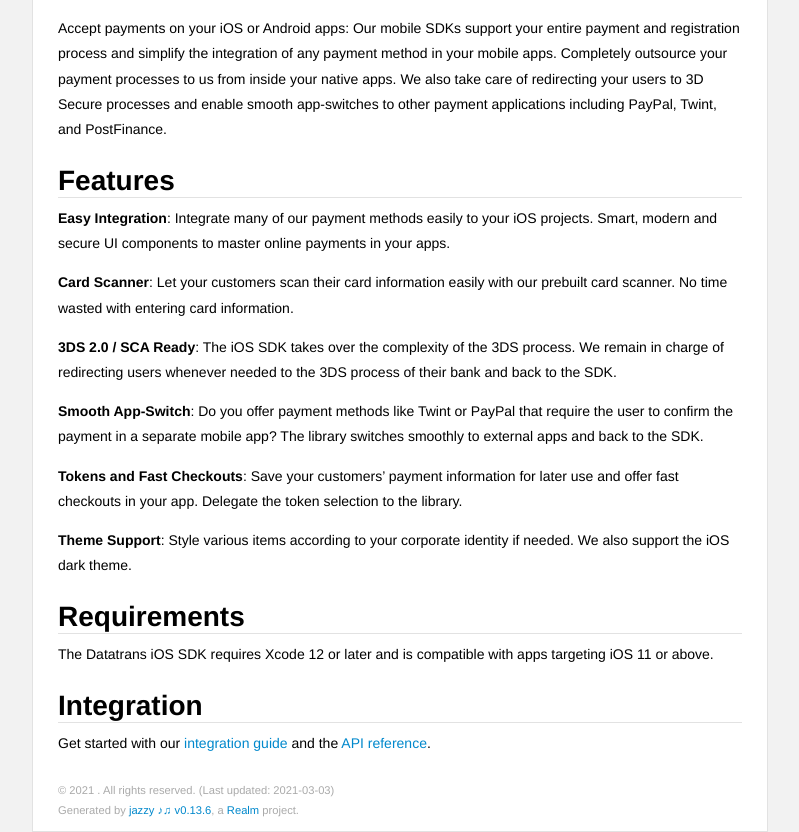
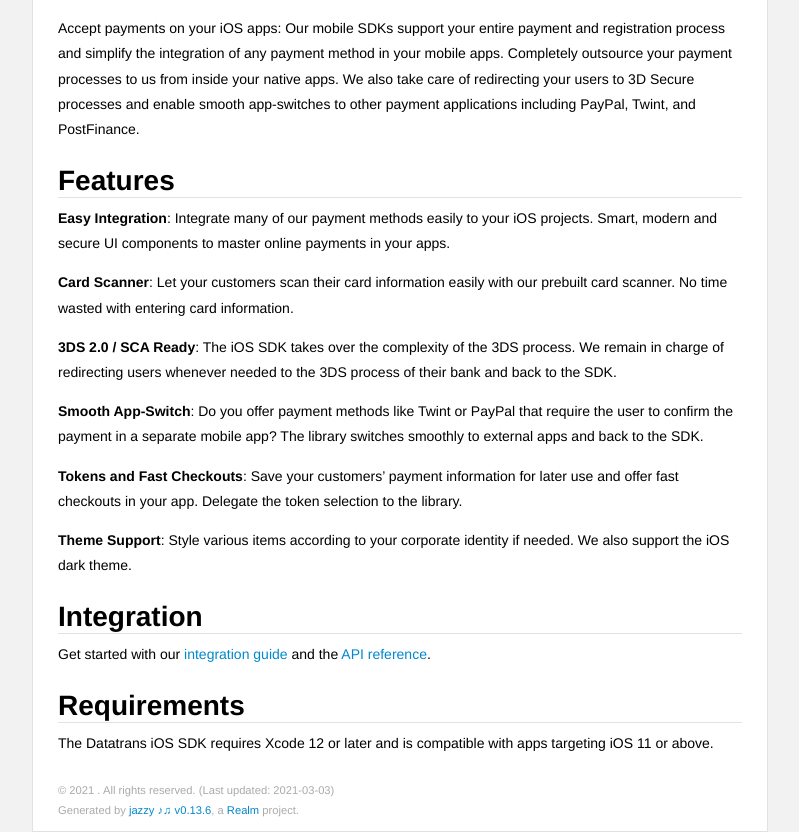
Before and after one commit to datatrans/ios-sdk, a plain HTML site: page docs/docsets/Datatrans.docset/Contents/Resources/Documents/index.html in a window 1280 px wide. Shown: the part 1072-1904 px from the top of the page, without its empty margins (364-1163 px from the left). Drawn offline with Linux system fonts and the light colour scheme; files that its build step writes are made by us from their sources; files whose address does not match are found by name.

Commit message:
Update README.md (#1)
* Update README.md

Corrected various typos in README.md

* Update API reference with README

Co-authored-by: Patrick Fompeyrine <patrick.fompeyrine@ieffects.com>

```diff
--- a/docs/docsets/Datatrans.docset/Contents/Resources/Documents/index.html
+++ b/docs/docsets/Datatrans.docset/Contents/Resources/Documents/index.html
@@ -116,7 +116,7 @@
 <a href="https://raw.githubusercontent.com/datatrans/ios-sdk/master/LICENSE"><img src="https://img.shields.io/badge/License-Datatrans-lightgrey" alt="License"></a>
 <a href="https://github.com/datatrans/ios-sdk"><img src="https://img.shields.io/badge/platform-ios-0BAF73" alt="Platform"></a></p>
 
-<p>Accept payments on your iOS or Android apps: Our mobile SDKs support your entire payment and registration process and simplify the integration of any payment method in your mobile apps. Completely outsource your payment processes to us from inside your native apps. We also take care of redirecting your users to 3D Secure processes and enable smooth app-switches to other payment applications including PayPal, Twint, and PostFinance.</p>
+<p>Accept payments on your iOS apps: Our mobile SDKs support your entire payment and registration process and simplify the integration of any payment method in your mobile apps. Completely outsource your payment processes to us from inside your native apps. We also take care of redirecting your users to 3D Secure processes and enable smooth app-switches to other payment applications including PayPal, Twint, and PostFinance.</p>
 <h2 id='strong-features-strong' class='heading'><strong>Features</strong></h2>
 
 <p><strong>Easy Integration</strong>: Integrate many of our payment methods easily to your iOS projects. Smart, modern and secure UI components to master online payments in your apps.</p>
@@ -130,12 +130,12 @@
 <p><strong>Tokens and Fast Checkouts</strong>: Save your customers&rsquo; payment information for later use and offer fast checkouts in your app. Delegate the token selection to the library.</p>
 
 <p><strong>Theme Support</strong>: Style various items according to your corporate identity if needed. We also support the iOS dark theme.</p>
+<h2 id='strong-integration-strong' class='heading'><strong>Integration</strong></h2>
+
+<p>Get started with our <a href="https://docs.datatrans.ch/docs/mobile-sdk-2">integration guide</a> and the <a href="https://datatrans.github.io/ios-sdk/">API reference</a>.</p>
 <h2 id='strong-requirements-strong' class='heading'><strong>Requirements</strong></h2>
 
 <p>The Datatrans iOS SDK requires Xcode 12 or later and is compatible with apps targeting iOS 11 or above.</p>
-<h2 id='strong-integration-strong' class='heading'><strong>Integration</strong></h2>
-
-<p>Get started with our <a href="https://docs.datatrans.ch/docs/mobile-sdk-2">integration guide</a> and the <a href="https://datatrans.github.io/ios-sdk/">API reference</a>.</p>
 
           </section>
         </section>
```
Also changed, not shown: docs/index.html (+4 -4 lines), 2 other files.
